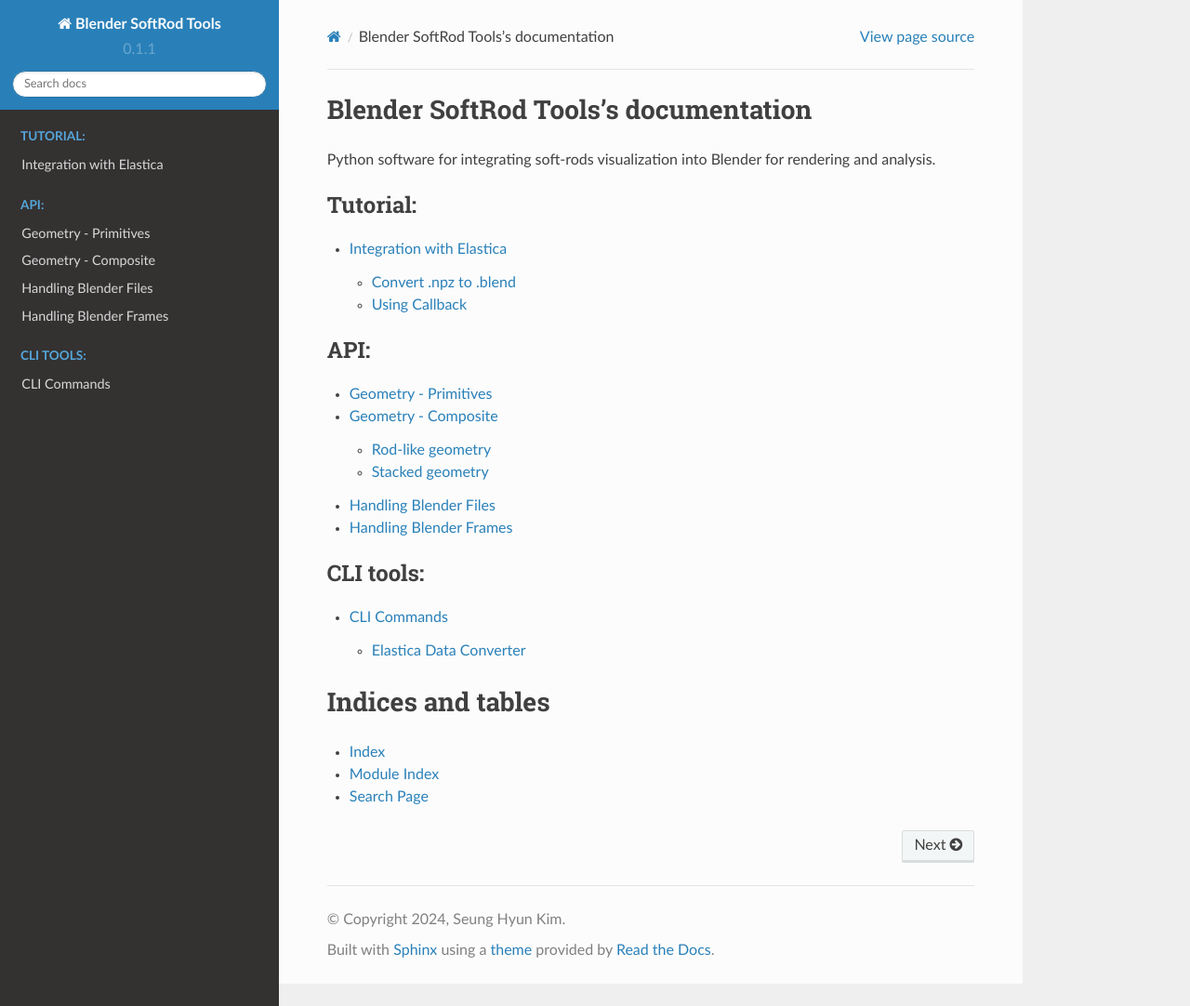
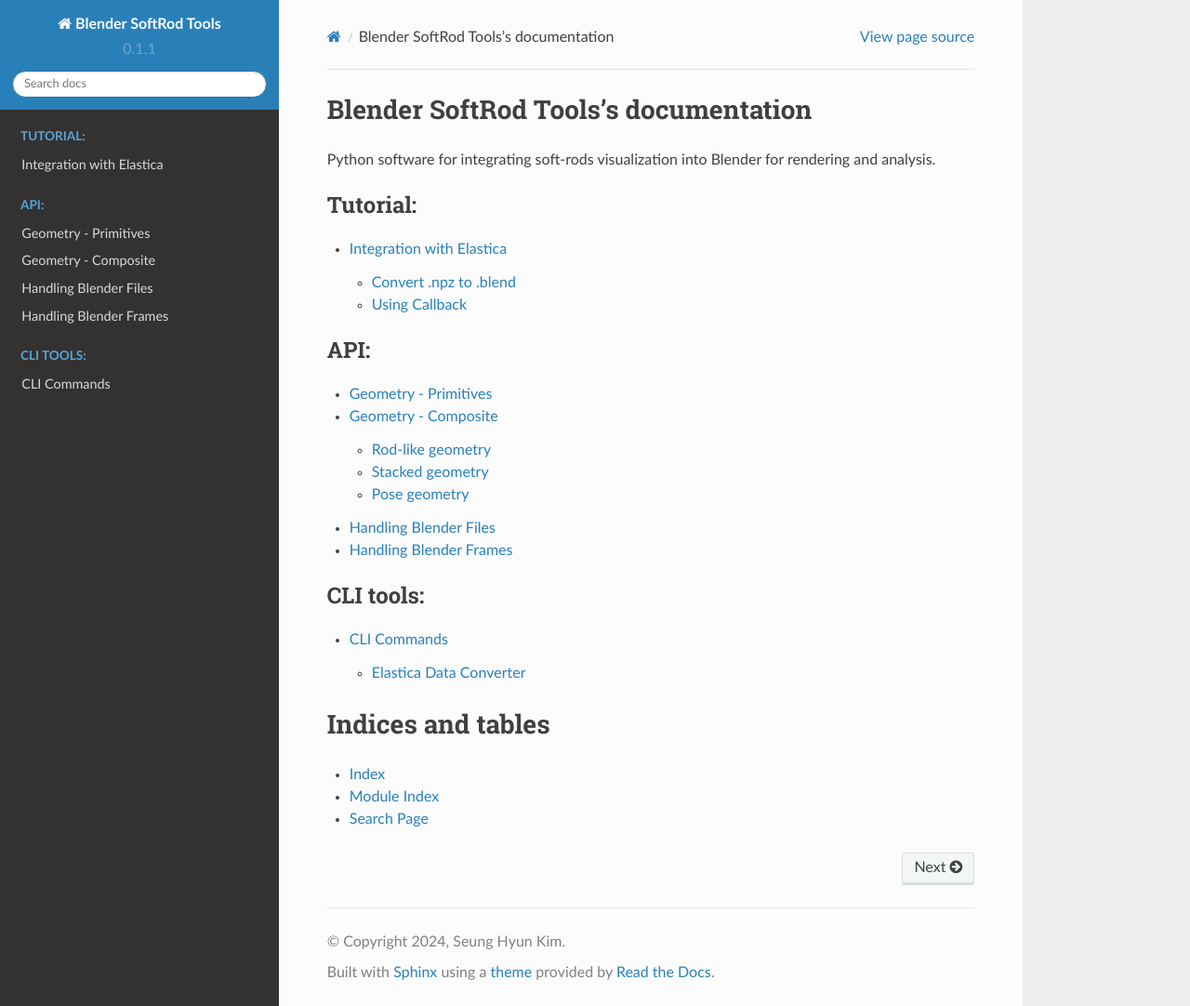
Before and after one commit to GazzolaLab/Blender-Soft-Rod, a Sphinx documentation site: the page built from docs/index.rst, in a window 1280 px wide and 1082 px high. Shown: the whole window at 93% size. Built offline with Sphinx 7.4.7 and the Read the Docs theme 2.0.0, drawn with Linux system fonts in a browser that asks for light colours.

Commit message:
wip: add pose in the api in doc

```diff
--- a/docs/api/geometry-composite.rst
+++ b/docs/api/geometry-composite.rst
@@ -12,3 +12,8 @@
 
 .. automodule:: bsr.geometry.composite.stack
    :members:
+
+Pose geometry
+-------------
+.. automodule:: bsr.geometry.composite.pose
+   :members:
```
